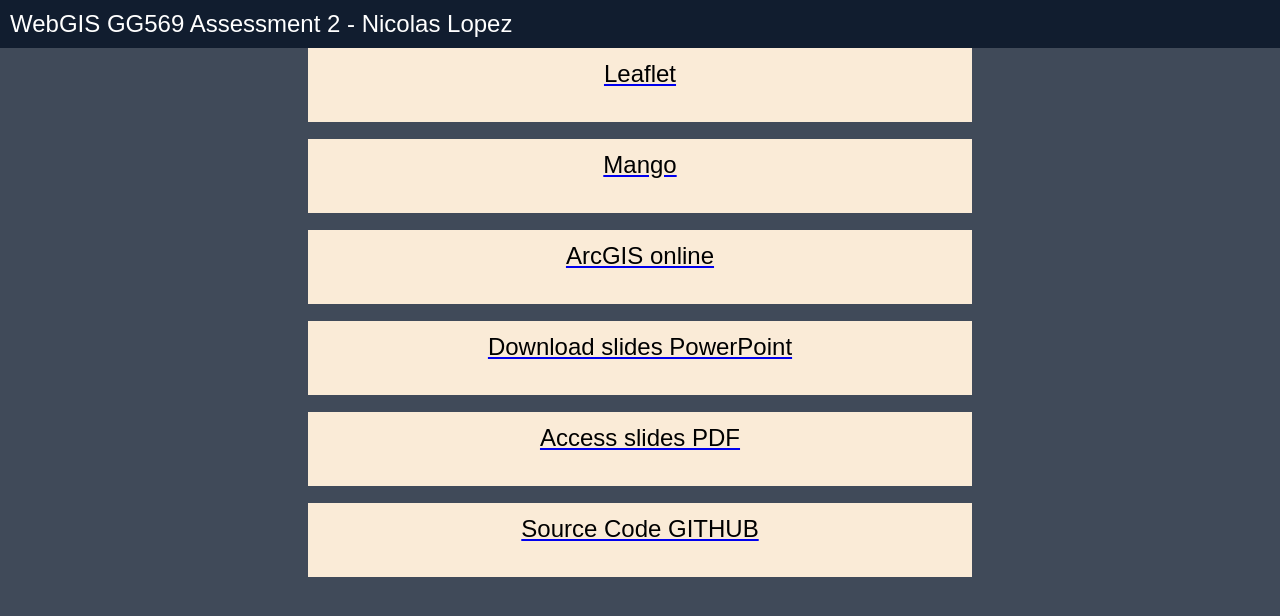
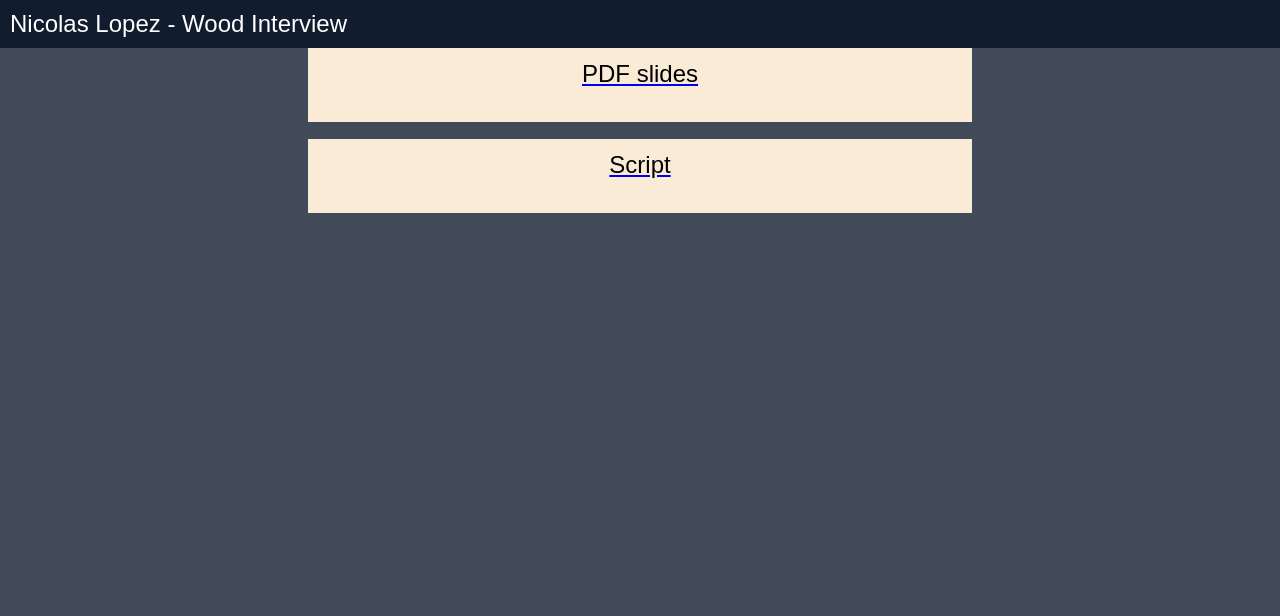
Before and after one commit to talesoflamps/talesoflamps.github.io-, a plain HTML site: page index.html in a window 1280 px wide. Drawn offline with Linux system fonts and the light colour scheme.

Commit message:
Add files via upload

```diff
--- a/index.html
+++ b/index.html
@@ -4,7 +4,7 @@
 <head>
     <meta charset="UTF-8">
     <meta name="viewport" content="width=device-width, initial-scale=1.0">
-    <title>University of Aberdeen administration Website</title>
+    <title>Nicolas Lopez</title>
     <style>
         header {
             background-color: #111d2f;
@@ -38,11 +38,7 @@
     </style>
 </head>
 <header>
-    WebGIS GG569 Assessment 2 - Nicolas Lopez
+    Nicolas Lopez - Wood Interview
 </header>
-<body><a href="/webgis"><div class="button">Leaflet</div></a><br>
-    <a href="/mango"><div class="button">Mango</div></a></body><br>
-    <a href="/arcgis"><div class="button">ArcGIS online</div></a><br>
-    <a href="WebGIS_Assessment_2_NLOPEZ.pptx"><div class="button">Download slides PowerPoint</div></a><br>
-    <a href="/pdf"><div class="button">Access slides PDF</div></a><br>
-    <a href="https://github.com/talesoflamps/talesoflamps.github.io.git"><div class="button">Source Code GITHUB</div></a></body>
+<body><a href="/WoodPDF"><div class="button">PDF slides</div></a><br>
+    <a href="/WoodScriptPython"><div class="button">Script</div></a></body><br>
```
